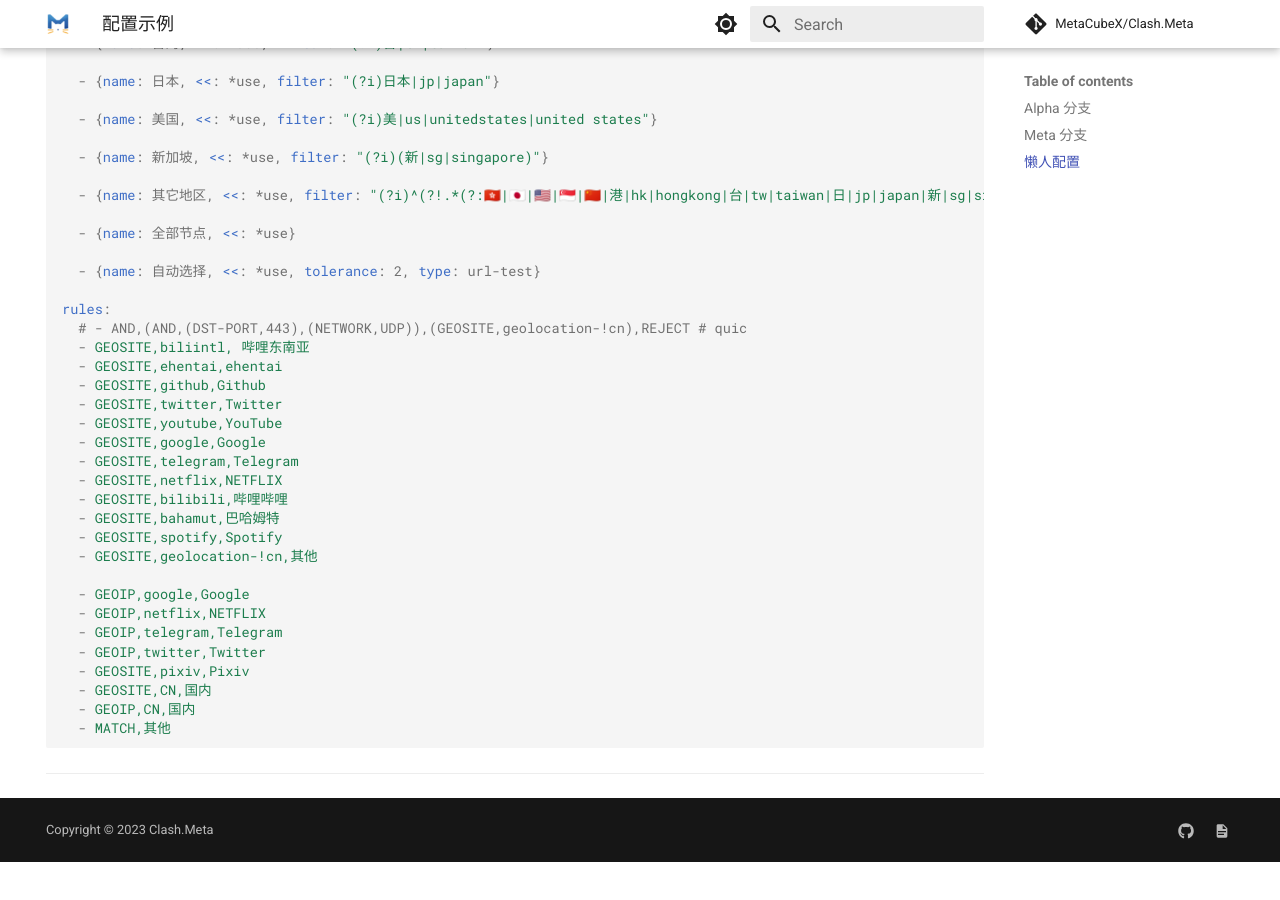
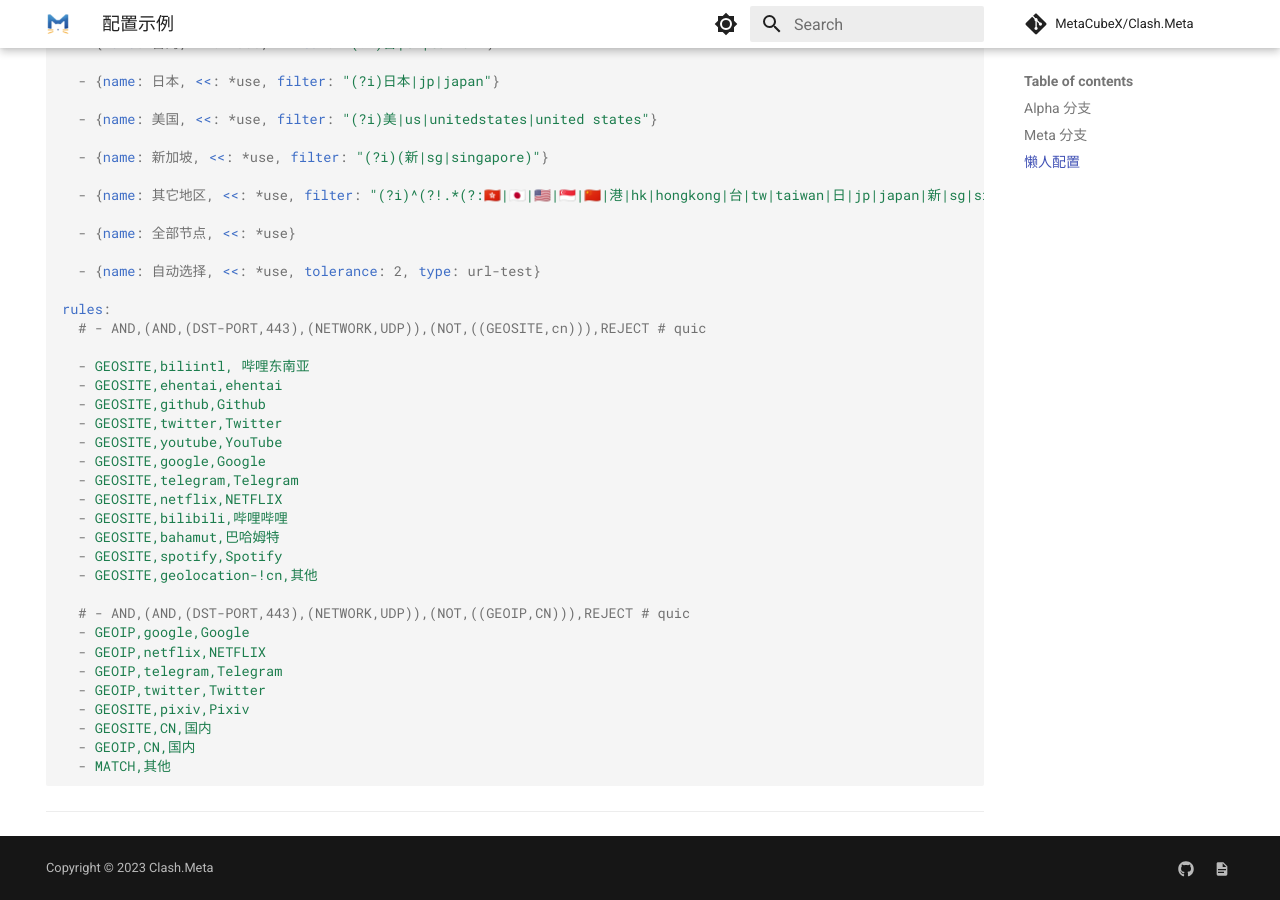
Before and after one commit to MetaCubeX/Meta-Docs, an MkDocs documentation site: the page built from docs/example/index.md, in a window 1280 px wide and 900 px high, scrolled down 3317 px. Built offline with MkDocs 1.6.1 and Material for MkDocs 9.7.7, drawn with Linux system fonts in a browser that asks for light colours; comment, search, counter and statistics services are not loaded; before the commit the page ends 4179 px from its top, so only the background shows below that.

Commit message:
Update index.md

```diff
--- a/docs/example/index.md
+++ b/docs/example/index.md
@@ -181,7 +181,8 @@ proxy-groups:
   - {name: 自动选择, <<: *use, tolerance: 2, type: url-test}
 
 rules:
-  # - AND,(AND,(DST-PORT,443),(NETWORK,UDP)),(GEOSITE,geolocation-!cn),REJECT # quic
+  # - AND,(AND,(DST-PORT,443),(NETWORK,UDP)),(NOT,((GEOSITE,cn))),REJECT # quic
+
   - GEOSITE,biliintl, 哔哩东南亚
   - GEOSITE,ehentai,ehentai
   - GEOSITE,github,Github
@@ -195,6 +196,7 @@ rules:
   - GEOSITE,spotify,Spotify
   - GEOSITE,geolocation-!cn,其他
 
+  # - AND,(AND,(DST-PORT,443),(NETWORK,UDP)),(NOT,((GEOIP,CN))),REJECT # quic
   - GEOIP,google,Google
   - GEOIP,netflix,NETFLIX
   - GEOIP,telegram,Telegram
```
